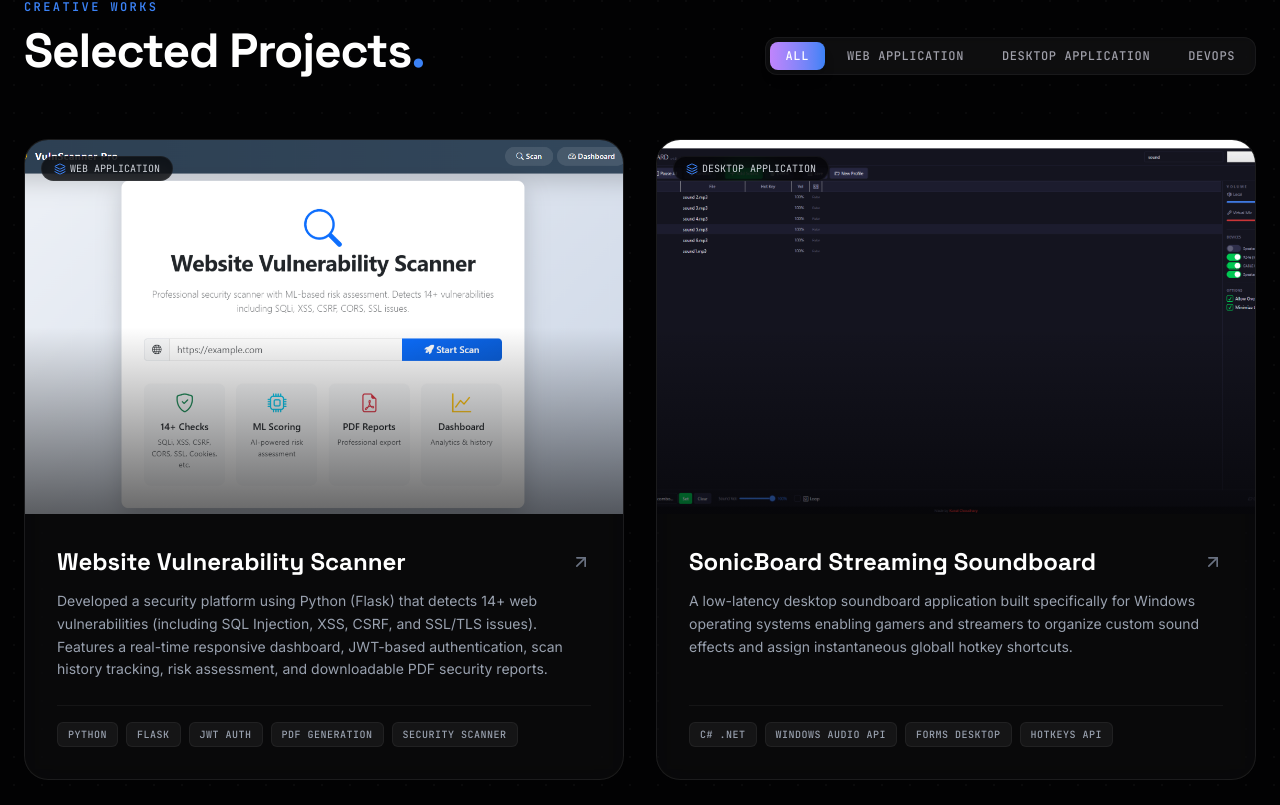
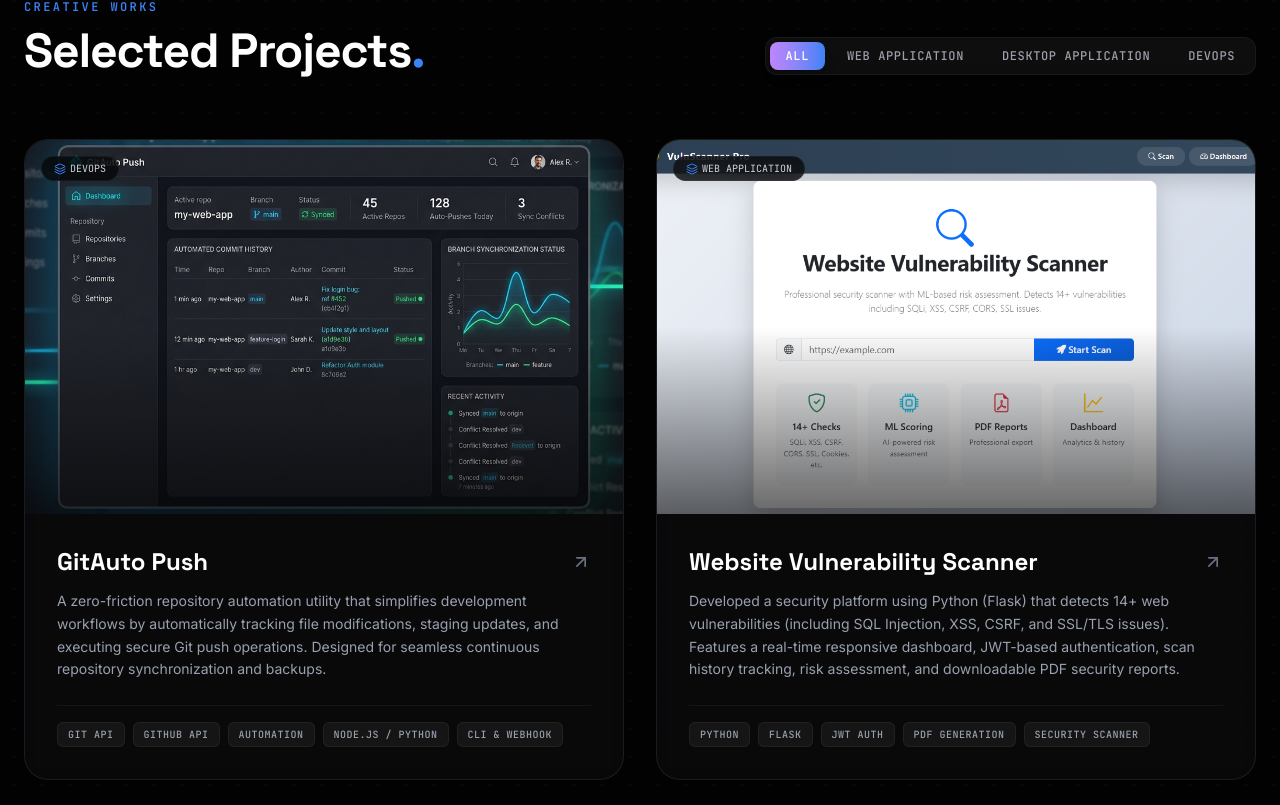
Before and after one commit to CoderKunal02/Portfolio, a React (Vite) app: page / in a window 1280 px wide. Shown: the part 2375-3180 px from the top of the page. Built offline with nearby package versions, Linux system fonts and the light colour scheme.

Commit message:
Initial commit via GitAuto Push

```diff
--- a/src/data.ts
+++ b/src/data.ts
@@ -129,6 +129,17 @@ export const EDUCATION_TIMELINE: EducationMilestone[] = [
 
 export const PROJECTS: Project[] = [
   {
+    id: "gitauto-push",
+    title: "GitAuto Push",
+    description: "A zero-friction repository automation utility that simplifies development workflows by automatically tracking file modifications, staging updates, and executing secure Git push operations. Designed for seamless continuous repository synchronization and backups.",
+    tags: ["Git API", "GitHub API", "Automation", "Node.js / Python", "CLI & Webhook"],
+    imageSrc: "/images/gitauto-push.png",
+    liveUrl: "https://github.com/Kunal-CodeLab/GitAuto-Push",
+    githubUrl: "https://github.com/Kunal-CodeLab/GitAuto-Push",
+    category: "DevOps",
+    highlighted: true
+  },
+  {
     id: "web-scanner",
     title: "Website Vulnerability Scanner",
     description: "Developed a security platform using Python (Flask) that detects 14+ web vulnerabilities (including SQL Injection, XSS, CSRF, and SSL/TLS issues). Features a real-time responsive dashboard, JWT-based authentication, scan history tracking, risk assessment, and downloadable PDF security reports.",
```
Also changed, not shown: public/images/gitauto-push.png (added).
